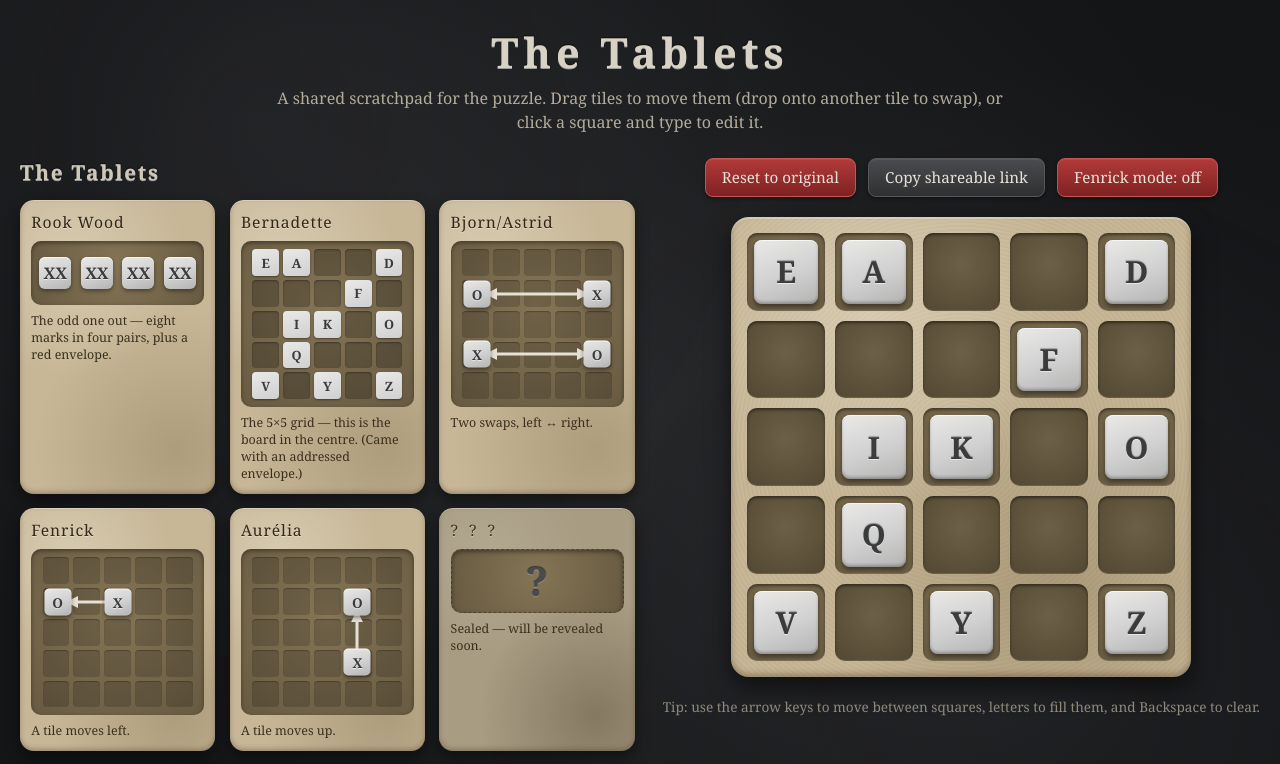
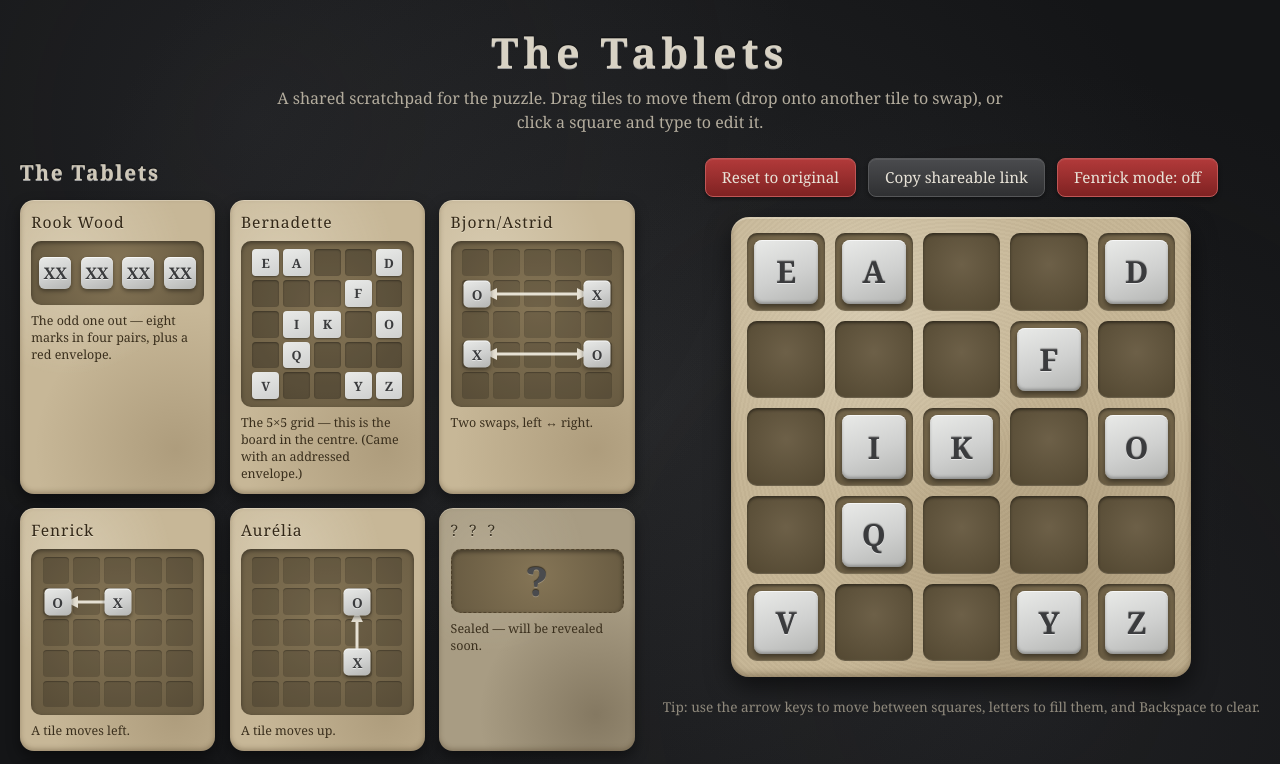
Before and after one commit to mutantflea/dnd-puzzle-site, a React (Vite) app: page / in a window 1280 px wide. Shown: the top 764 px of the page. Built offline with nearby package versions, Linux system fonts and the light colour scheme.

Commit message:
fix clue layout

```diff
--- a/src/components/Clues.tsx
+++ b/src/components/Clues.tsx
@@ -2,7 +2,7 @@ import ClueTablet from "./ClueTablet";
 import styles from "../styles/ClueTablet.module.css";
 
 // Bernadette's starting board (the main 5x5).
-const BERNADETTE_LAYOUT = "EA..D...F..IK.O.Q...V.Y.Z";
+const BERNADETTE_LAYOUT = "EA..D...F..IK.O.Q...V..YZ";
 
 // --- Clue positions on the 5x5 grid --------------------------------------
 // row/col are 1-indexed (row 1 = top, col 1 = left). These are BEST-GUESS
--- a/src/puzzle.ts
+++ b/src/puzzle.ts
@@ -11,8 +11,8 @@ export type Grid = string[]; // length 25, "" = blank
 //   Row 2:  . . . F .
 //   Row 3:  . I K . O
 //   Row 4:  . Q . . .
-//   Row 5:  V . Y . Z
-const INITIAL_STRING = "EA..D" + "...F." + ".IK.O" + ".Q..." + "V.Y.Z";
+//   Row 5:  V . . Y Z
+const INITIAL_STRING = "EA..D" + "...F." + ".IK.O" + ".Q..." + "V..YZ";
 
 export const INITIAL_GRID: Grid = stringToGrid(INITIAL_STRING);
 
```
